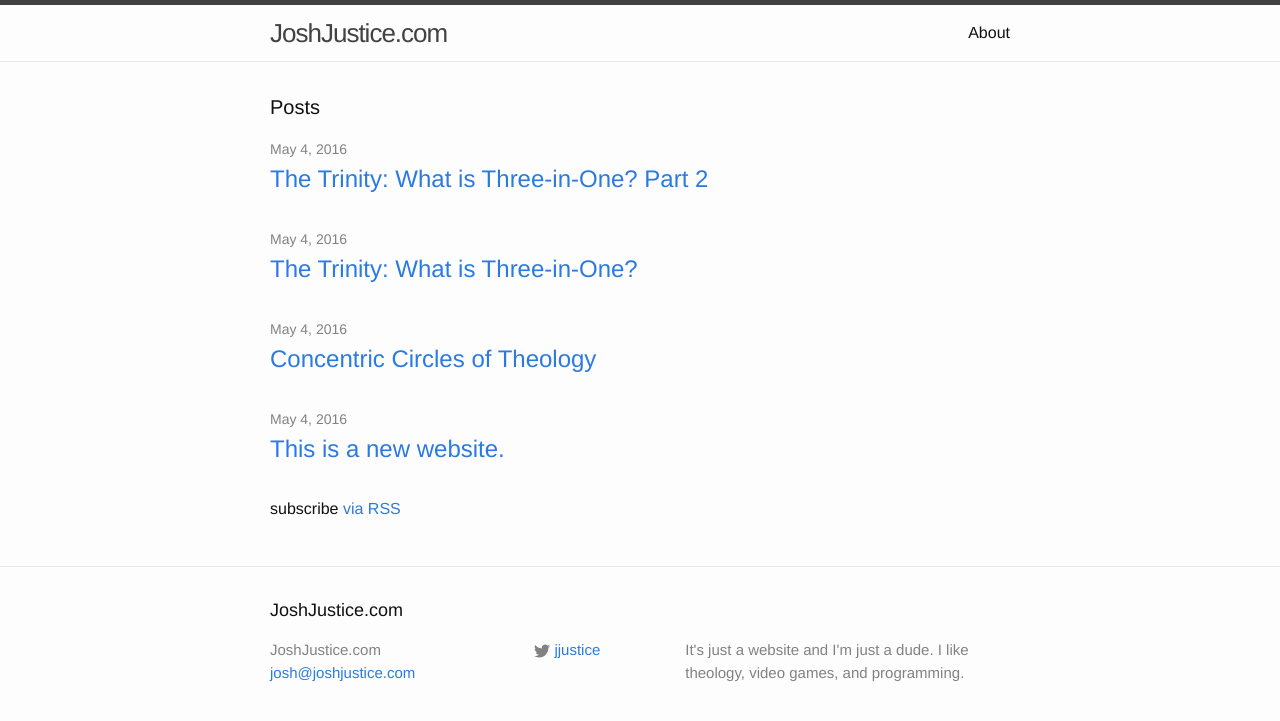
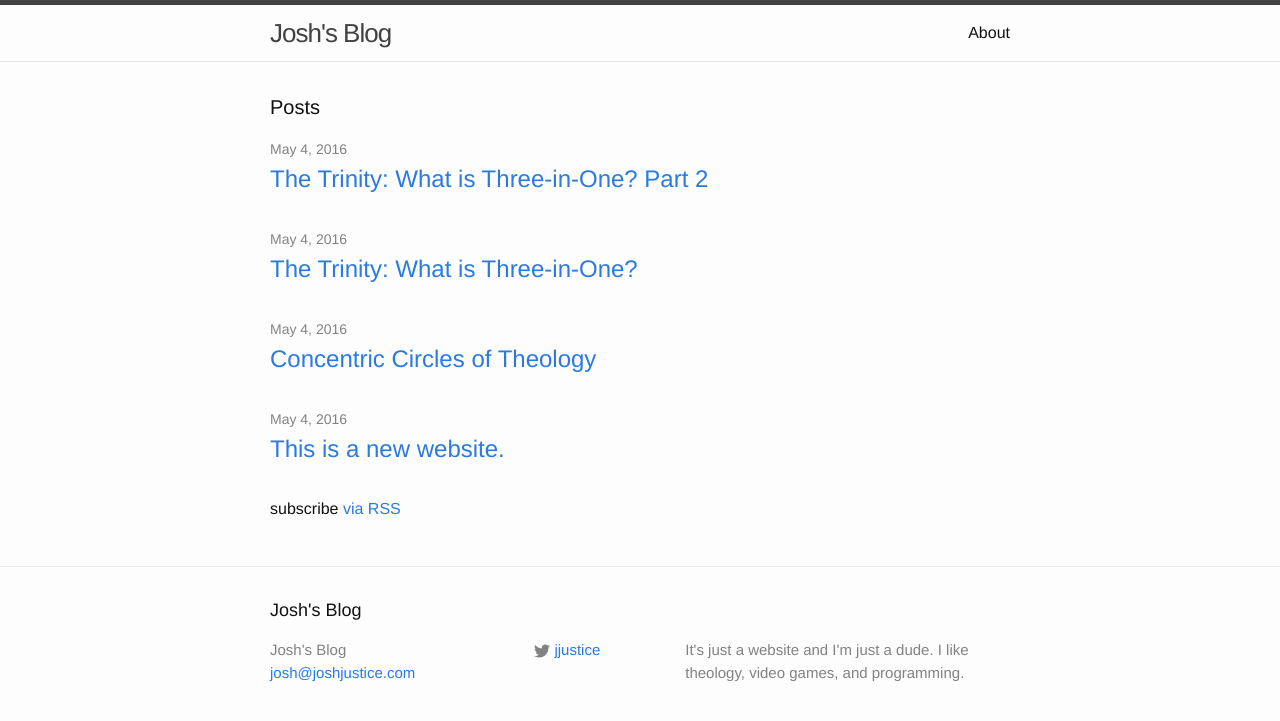
Before and after one commit to CodingItWrong/joshjustice.com, a Jekyll site: the page built from index.html, in a window 1280 px wide. Shown: the top 721 px of the page. Built offline with Jekyll 4.4.1, drawn with Linux system fonts in a browser that asks for light colours.

Commit message:
rename blog

```diff
--- a/_config.yml
+++ b/_config.yml
@@ -6,7 +6,7 @@
 # 'jekyll serve'. If you change this file, please restart the server process.
 
 # Site settings
-title: JoshJustice.com
+title: Josh's Blog
 email: josh@joshjustice.com
 description: > # this means to ignore newlines until "baseurl:"
   It's just a website and I'm just a dude. I like theology, video games, and
```
